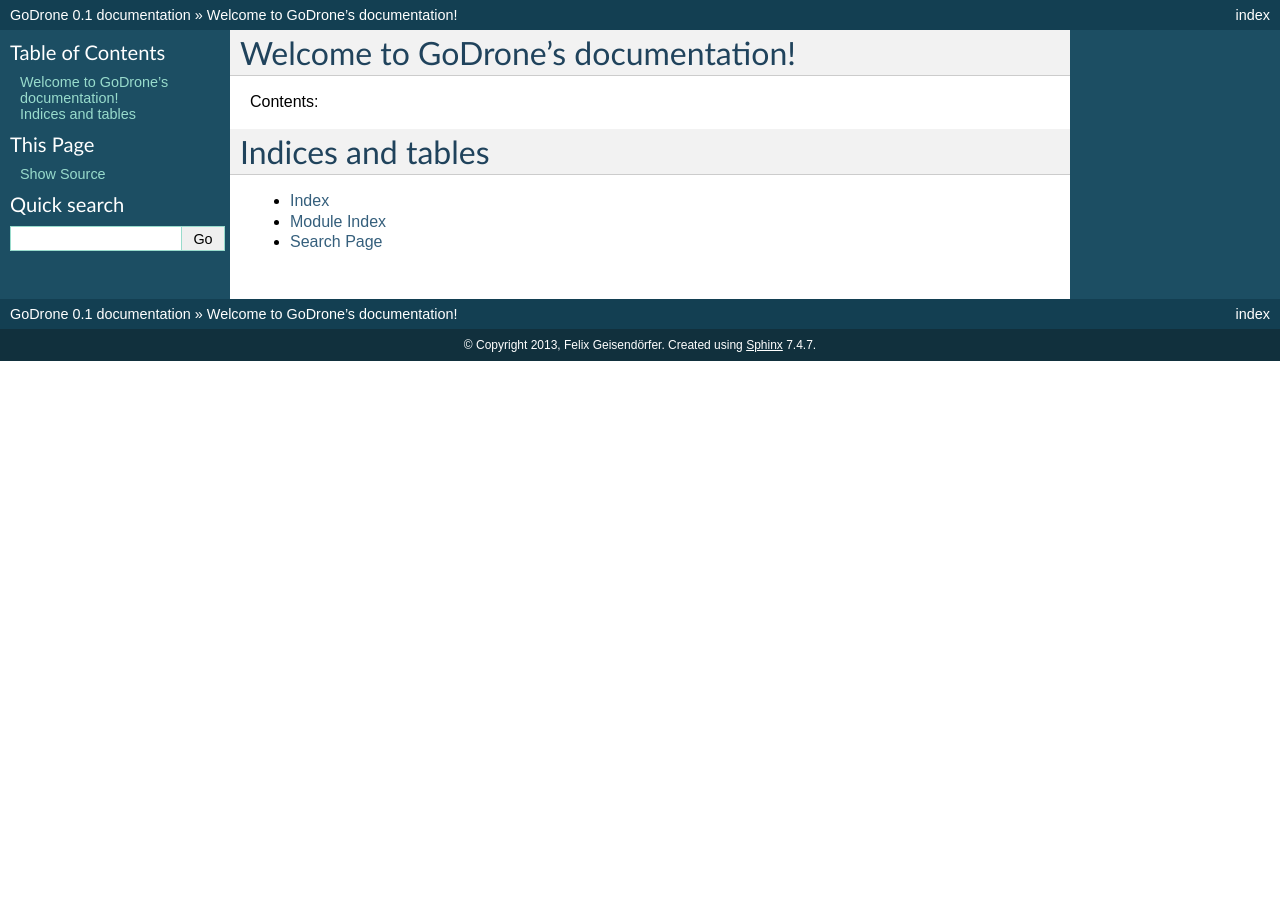
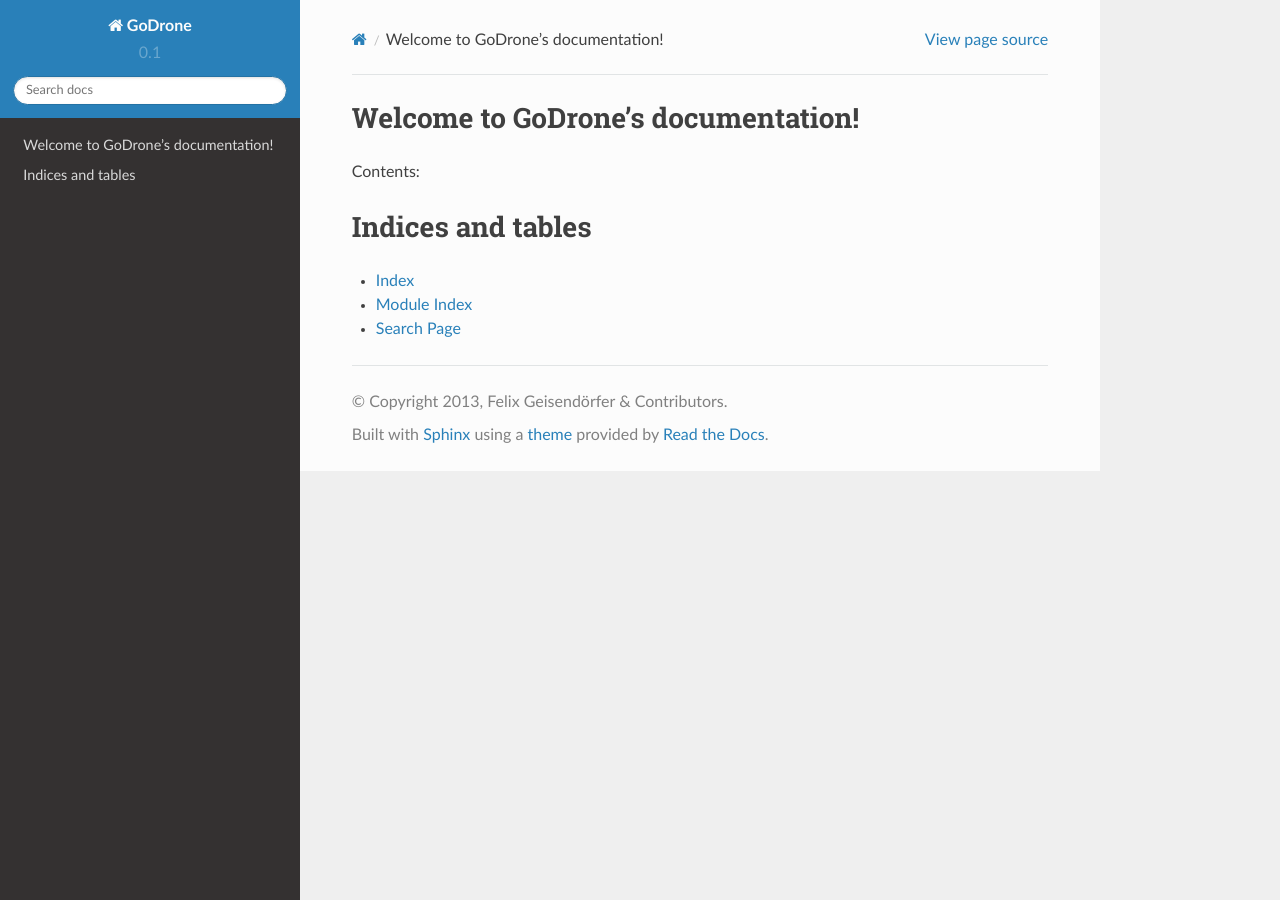
Before and after one commit to felixge/godrone, a Sphinx documentation site: the page built from docs/index.rst, in a window 1280 px wide. Built offline with Sphinx 7.4.7 and the Read the Docs theme 2.0.0, drawn with Linux system fonts in a browser that asks for light colours.

Commit message:
Use readthedocs theme for docs

```diff
--- a/docs/conf.py
+++ b/docs/conf.py
@@ -14,6 +14,7 @@
 
 import sys
 import os
+import sphinx_rtd_theme
 
 # If extensions (or modules to document with autodoc) are in another directory,
 # add these directories to sys.path here. If the directory is relative to the
@@ -44,7 +45,7 @@
 
 # General information about the project.
 project = u'GoDrone'
-copyright = u'2013, Felix Geisendörfer'
+copyright = u'2013, Felix Geisendörfer & Contributors'
 
 # The version info for the project you're documenting, acts as replacement for
 # |version| and |release|, also used in various other places throughout the
@@ -98,7 +99,7 @@
 
 # The theme to use for HTML and HTML Help pages.  See the documentation for
 # a list of builtin themes.
-html_theme = 'default'
+html_theme = 'sphinx_rtd_theme'
 
 # Theme options are theme-specific and customize the look and feel of a theme
 # further.  For a list of options available for each theme, see the
@@ -106,7 +107,7 @@
 #html_theme_options = {}
 
 # Add any paths that contain custom themes here, relative to this directory.
-#html_theme_path = []
+html_theme_path = [sphinx_rtd_theme.get_html_theme_path()]
 
 # The name for this set of Sphinx documents.  If None, it defaults to
 # "<project> v<release> documentation".
```
